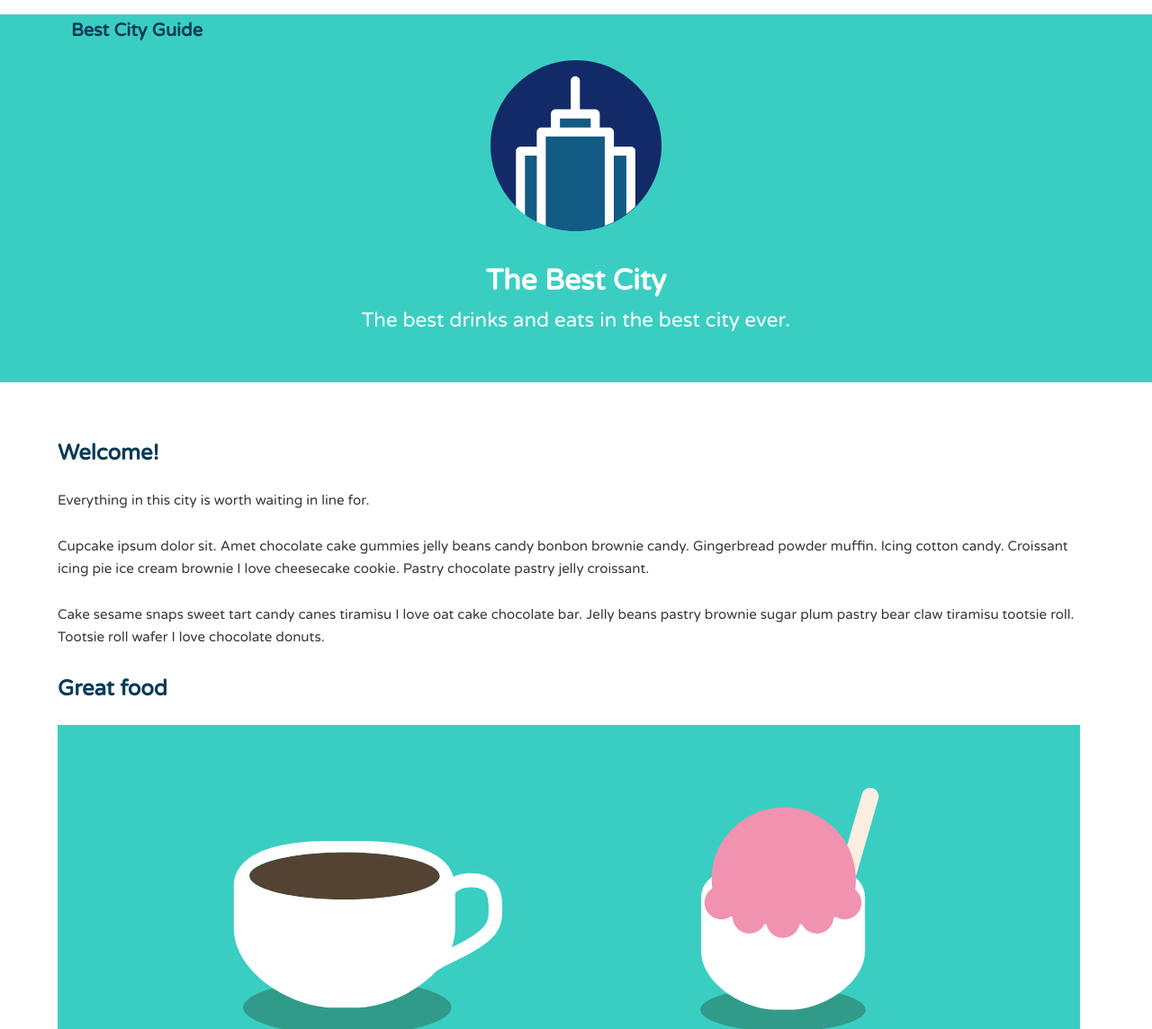
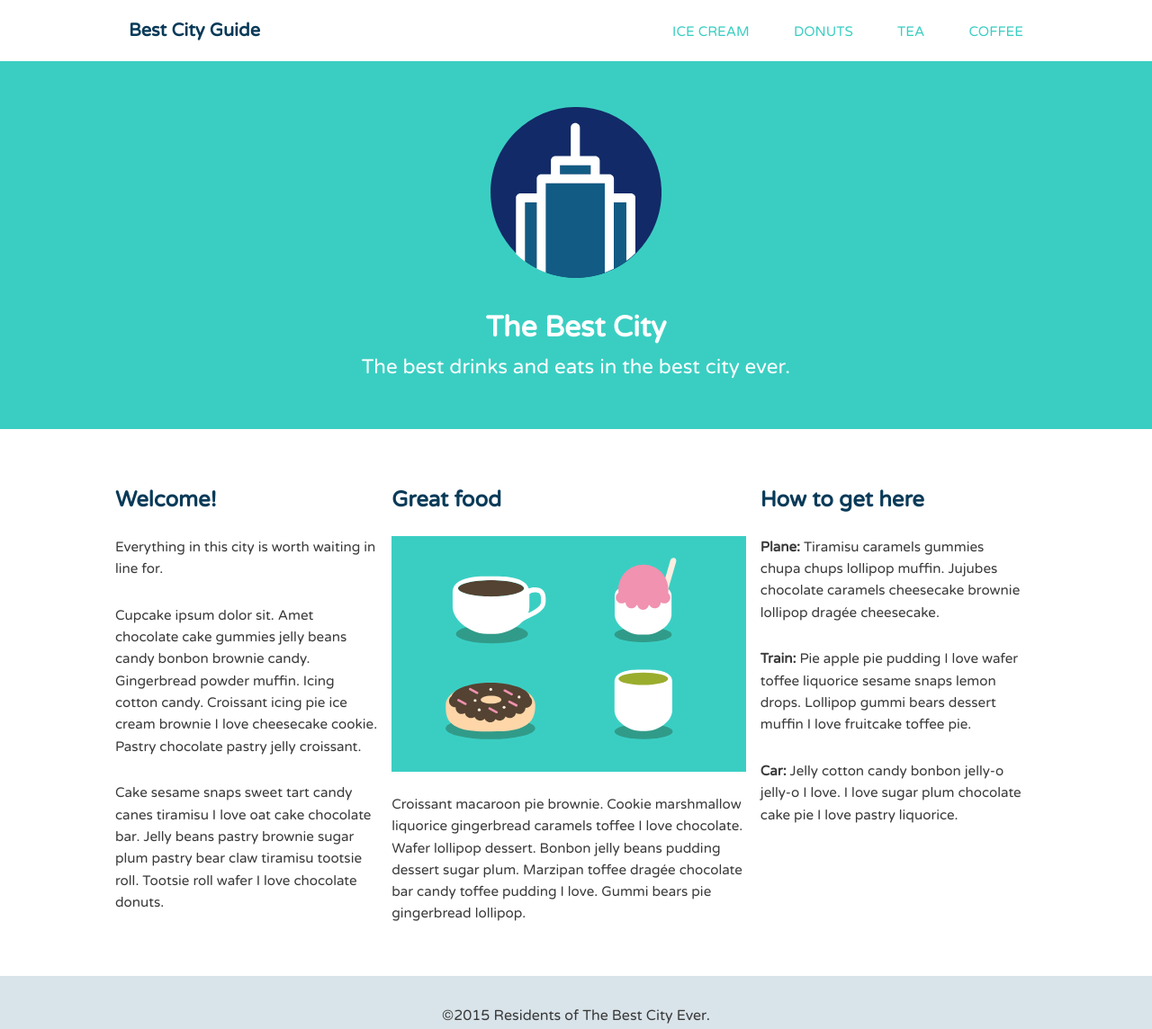
Before and after one commit to Rooben-s/CSS-layout-project, a plain HTML site: page index.html in a window 1280 px wide. Shown: the top 1144 px of the page at 90% size. Drawn offline with Linux system fonts and the light colour scheme.

Commit message:
final update

```diff
--- a/css/style.css
+++ b/css/style.css
@@ -90,7 +90,7 @@ img {
 .main-header {
 	padding-top: .5em;
 	padding-bottom: .5em;
-	/* border: 1px solid red; */
+
 
 }
 
@@ -153,9 +153,19 @@ img {
 		margin: 0 auto;
 	}
 
-	.name {
+	.name,
+	.col {
 		float: left;
 	}
+
+	.primary,
+	.secondary {
+		width: 50%;
+	}
+
+
+
+
 
 	.main-nav {
 		float: right;
@@ -184,3 +194,30 @@ img {
 	}
 
 }
+
+
+@media (min-width: 1025px) {
+
+	.container {
+		width: 80%;
+		max-width: 1150px;
+
+	}
+
+	.primary {
+		width: 40%;
+	}
+
+
+	.secondary,
+	.tertiary {
+
+
+		width: 30%;
+	}
+
+
+
+
+
+}
--- a/index.html
+++ b/index.html
@@ -13,7 +13,7 @@
 
 
 	<header class="main-header">
-		<div class="container">
+		<div class="container clearfix">
 		<h1 class="name"><a href="#">Best City Guide</a></h1>
 		<ul class="main-nav">
 			<li><a href="#">ice cream</a></li>
@@ -36,7 +36,7 @@
 
 
 
-	<div class="container">
+	<div class="container clearfix">
 	<div class="secondary col">
 		<h2>Welcome!</h2>
 		<p>Everything in this city is worth waiting in line for.</p>
```
